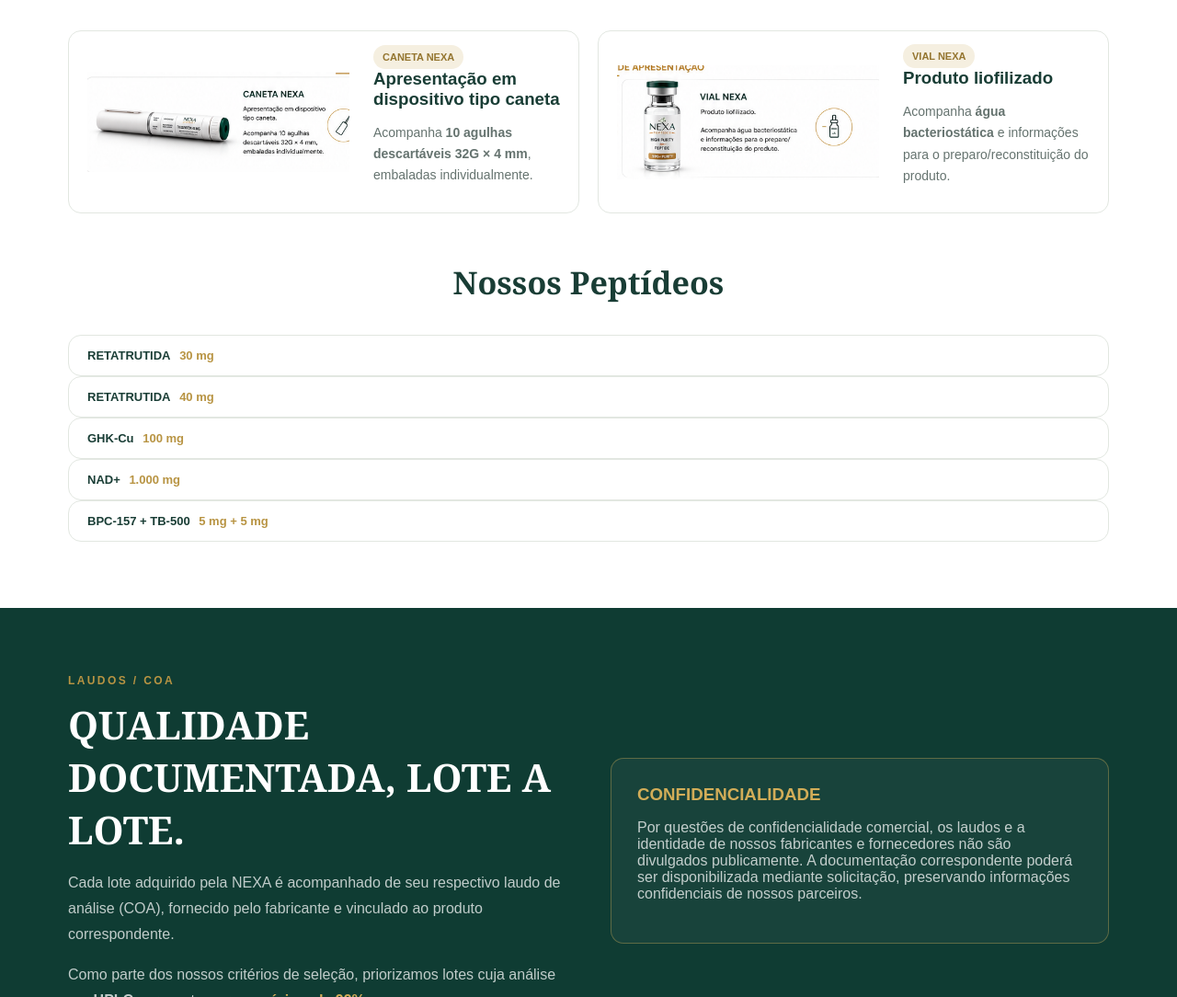
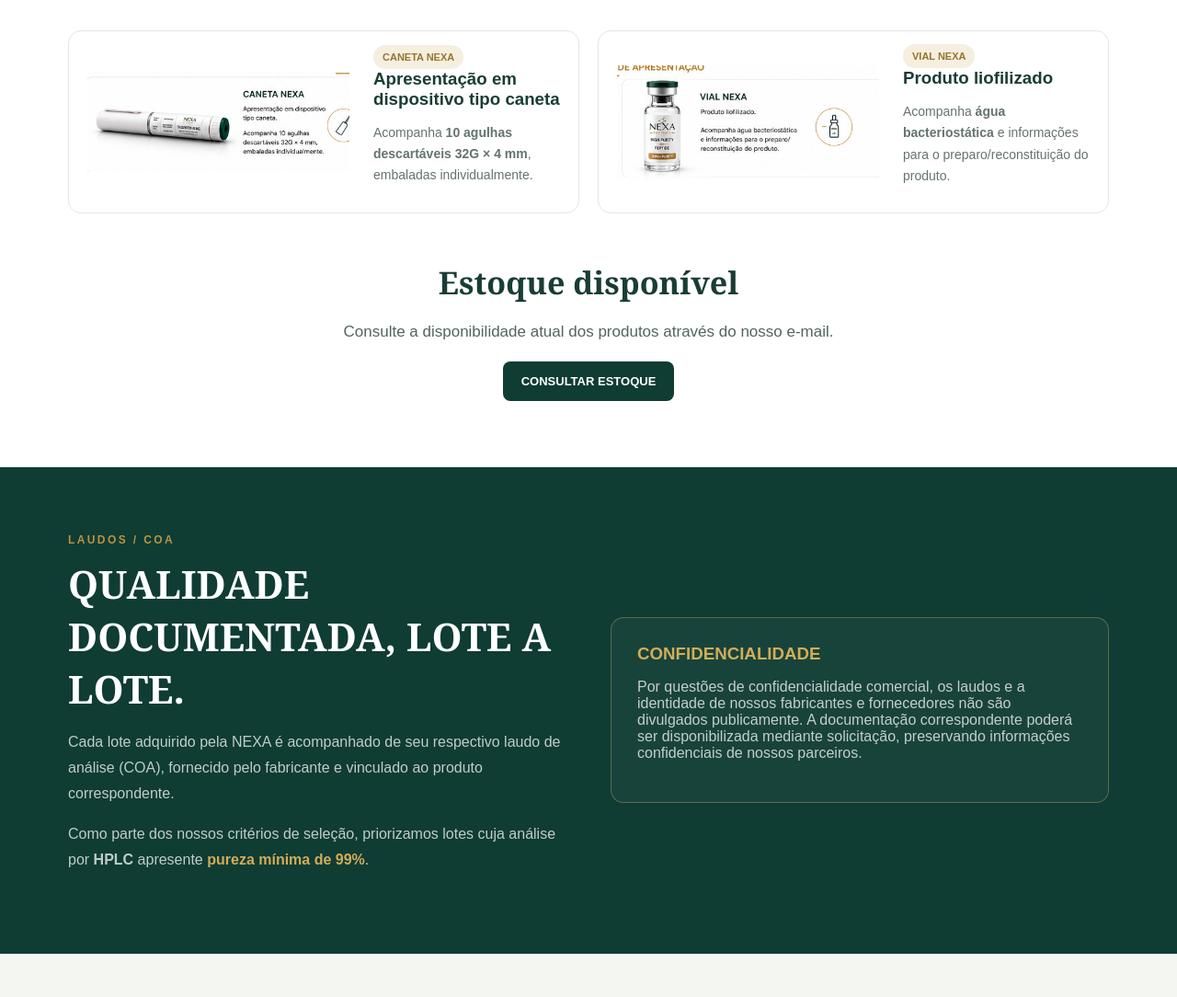
Before and after one commit to nexapeps/nexa-peptides, a plain HTML site: page index.html in a window 1280 px wide. Shown: the part 2140-3224 px from the top of the page at 92% size. Drawn offline with Linux system fonts and the light colour scheme.

Commit message:
ATUALIZAR ESTOQUE VIA EMAIL
Removed duplicate 'produtos' section and updated content.

```diff
--- a/index.html
+++ b/index.html
@@ -23,7 +23,7 @@
 <div class="bar"><div class="wrap features"><div><b>CONTROLE DE QUALIDADE</b><p>Seleção baseada em altos padrões de pureza e documentação.</p></div><div><b>DOCUMENTAÇÃO (COA)</b><p>Os lotes são acompanhados de documentação analítica.</p></div><div><b>FORNECEDORES SELECIONADOS</b><p>Parceiros escolhidos por qualidade, confiabilidade e consistência.</p></div><div><b>EMBALAGEM SEGURA</b><p>Apresentações adequadas para preservar a integridade dos produtos.</p></div></div></div>
 <section id="quem" class="sec"><div class="wrap grid2"><div><div class="ey">QUEM SOMOS</div><h2 style="margin-top:12px">QUALIDADE É A NOSSA PRINCIPAL PRIORIDADE.</h2></div><div class="copy"><p>A <b>NEXA Peptides</b> atua na importação de peptídeos, buscando criteriosamente fornecedores que atendam a elevados padrões de qualidade e apresentem produtos com <b>alto grau de pureza</b>.</p><p>Nosso processo de seleção valoriza procedência, consistência e confiabilidade. Os lotes são acompanhados da respectiva <b>documentação analítica (COA)</b> fornecida pelos fabricantes, permitindo verificar informações como identidade, teor e grau de pureza.</p><p>Mais do que importar produtos, buscamos construir uma relação de <b>confiança e transparência</b>, mantendo a rastreabilidade e a documentação dos produtos que importamos.</p><p><b>Qualidade, pureza e confiança são os pilares da NEXA Peptides.</b></p></div></div></section>
 <section id="qualidade" class="sec alt"><div class="wrap"><div style="text-align:center;max-width:780px;margin:0 auto 36px"><div class="ey">QUALIDADE</div><h2>QUALIDADE COMO PRIORIDADE</h2><p class="lead">Na NEXA Peptides, qualidade não é apenas um diferencial — é a nossa principal meta.</p></div><div class="cards4"><div class="card"><div class="badge">99</div><h3>ALTO GRAU DE PUREZA</h3><p>Priorizamos produtos que atendam aos elevados padrões de pureza estabelecidos em nosso processo de seleção.</p></div><div class="card"><div class="badge">✓</div><h3>FORNECEDORES SELECIONADOS</h3><p>Parceiros escolhidos criteriosamente, considerando qualidade, confiabilidade e consistência.</p></div><div class="card"><div class="badge">COA</div><h3>DOCUMENTAÇÃO ANALÍTICA</h3><p>Recebemos a documentação analítica disponibilizada pelos fabricantes para os produtos importados.</p></div><div class="card"><div class="badge">↗</div><h3>RASTREABILIDADE</h3><p>Mantemos documentação e informações para acompanhar a procedência dos produtos importados.</p></div></div></div></section>
-<section id="produtos" class="sec"><div class="wrap"><div style="text-align:center;max-width:760px;margin:0 auto 36px"><div class="ey">PRODUTOS</div><h2>FORMAS DE APRESENTAÇÃO</h2><p class="lead">Os produtos NEXA são disponibilizados em duas formas de apresentação, conforme disponibilidade.</p></div><div class="present"><div class="card prod"><img class="format-photo" src="caneta_nexa.png" alt="Caneta NEXA"><div><span class="tag">CANETA NEXA</span><h3>Apresentação em dispositivo tipo caneta</h3><p>Acompanha <b>10 agulhas descartáveis 32G × 4 mm</b>, embaladas individualmente.</p></div></div><div class="card prod"><img class="format-photo" src="vial_nexa.png" alt="Vial NEXA e água bacteriostática"><div><span class="tag">VIAL NEXA</span><h3>Produto liofilizado</h3><p>Acompanha <b>água bacteriostática</b> e informações para o preparo/reconstituição do produto.</p></div></div></div><h2 style="font-size:34px;text-align:center;margin-top:52px">Nossos Peptídeos</h2><div class="catalog" style="font-size:13px"><div class="card"><b>RETATRUTIDA</b> <span>30 mg</span></div><div class="card"><b>RETATRUTIDA</b> <span>40 mg</span></div><div class="card"><b>GHK-Cu</b> <span>100 mg</span></div><div class="card"><b>NAD+</b> <span>1.000 mg</span></div><div class="card"><b>BPC-157 + TB-500</b> <span>5 mg + 5 mg</span></div></div></div></section>
+<section id="produtos" class="sec"><div class="wrap"><div style="text-align:center;max-width:760px;margin:0 auto 36px"><div class="ey">PRODUTOS</div><h2>FORMAS DE APRESENTAÇÃO</h2><p class="lead">Os produtos NEXA são disponibilizados em duas formas de apresentação, conforme disponibilidade.</p></div><div class="present"><div class="card prod"><img class="format-photo" src="caneta_nexa.png" alt="Caneta NEXA"><div><span class="tag">CANETA NEXA</span><h3>Apresentação em dispositivo tipo caneta</h3><p>Acompanha <b>10 agulhas descartáveis 32G × 4 mm</b>, embaladas individualmente.</p></div></div><div class="card prod"><img class="format-photo" src="vial_nexa.png" alt="Vial NEXA e água bacteriostática"><div><span class="tag">VIAL NEXA</span><h3>Produto liofilizado</h3><p>Acompanha <b>água bacteriostática</b> e informações para o preparo/reconstituição do produto.</p></div></div></div><div style="text-align:center;margin-top:52px"><h2 style="font-size:34px">Estoque disponível</h2><p class="lead">Consulte a disponibilidade atual dos produtos através do nosso e-mail.</p><a class="btn" href="mailto:contato.nexapeptides@gmail.com">CONSULTAR ESTOQUE</a></div></div></section>
 <section class="sec coa"><div class="wrap grid2"><div class="copy"><div class="ey">LAUDOS / COA</div><h2 style="margin-top:12px">QUALIDADE DOCUMENTADA, LOTE A LOTE.</h2><p>Cada lote adquirido pela NEXA é acompanhado de seu respectivo laudo de análise (COA), fornecido pelo fabricante e vinculado ao produto correspondente.</p><p>Como parte dos nossos critérios de seleção, priorizamos lotes cuja análise por <b>HPLC</b> apresente <b style="color:#d2ad58">pureza mínima de 99%</b>.</p></div><div class="lock"><h3 style="color:#d2ad58">CONFIDENCIALIDADE</h3><p>Por questões de confidencialidade comercial, os laudos e a identidade de nossos fabricantes e fornecedores não são divulgados publicamente. A documentação correspondente poderá ser disponibilizada mediante solicitação, preservando informações confidenciais de nossos parceiros.</p></div></div></section>
 <section id="processo" class="sec alt"><div class="wrap"><div style="text-align:center;margin-bottom:36px"><div class="ey">PROCESSO</div><h2>COMO FUNCIONA NOSSO PROCESSO</h2></div><div class="steps"><div><div class="num">1</div><b>SELEÇÃO</b><p>Seleção criteriosa de fornecedores.</p></div><div><div class="num">2</div><b>DOCUMENTAÇÃO</b><p>Verificação da documentação e COA.</p></div><div><div class="num">3</div><b>PUREZA</b><p>Critério mínimo de 99% por HPLC.</p></div><div><div class="num">4</div><b>IMPORTAÇÃO</b><p>Importação e recebimento dos produtos.</p></div><div><div class="num">5</div><b>NEXA</b><p>Disponibilização dos produtos pela NEXA.</p></div></div><div class="note">Da seleção do fornecedor ao recebimento do produto, a qualidade é o principal critério em cada etapa do processo NEXA.</div></div></section>
 <footer id="contato"><div class="wrap foot"><div class="logo"><img src="logo_nexa.jpeg" alt="NEXA Peptides" style="height:70px;width:auto;display:block;"></div>PEPTIDES</span><p>Importação de peptídeos com qualidade, pureza, documentação e transparência em cada etapa.</p></div><div><div class="ey">CONTATO</div><a class="email" href="mailto:contato.nexapeptides@gmail.com">contato.nexapeptides@gmail.com</a><p>Atendimento exclusivamente por e-mail.</p></div><div><div class="ey">PILARES</div><p>Qualidade • Pureza • Confiança</p></div></div><div class="copyr"><div class="wrap">© 2026 NEXA Peptides. Todos os direitos reservados.</div></div></footer>
```
